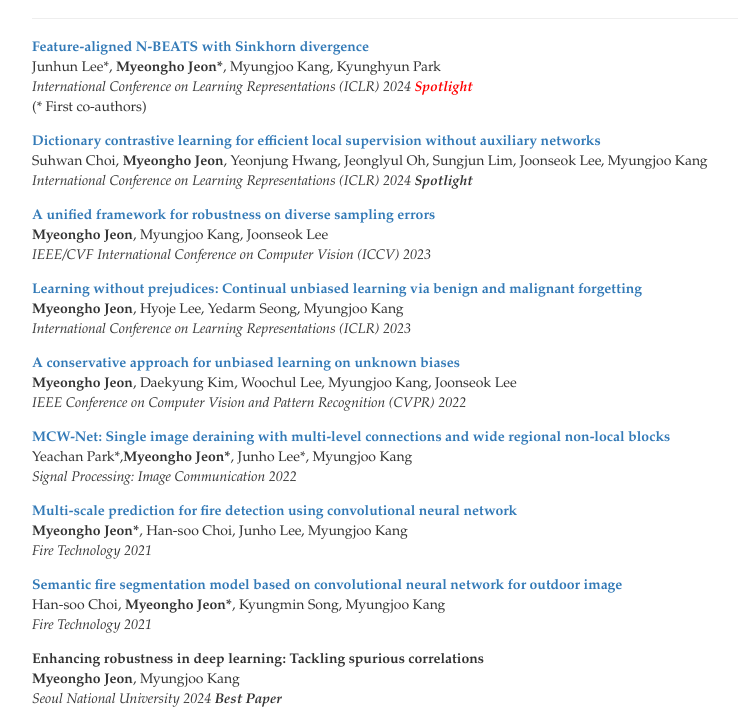
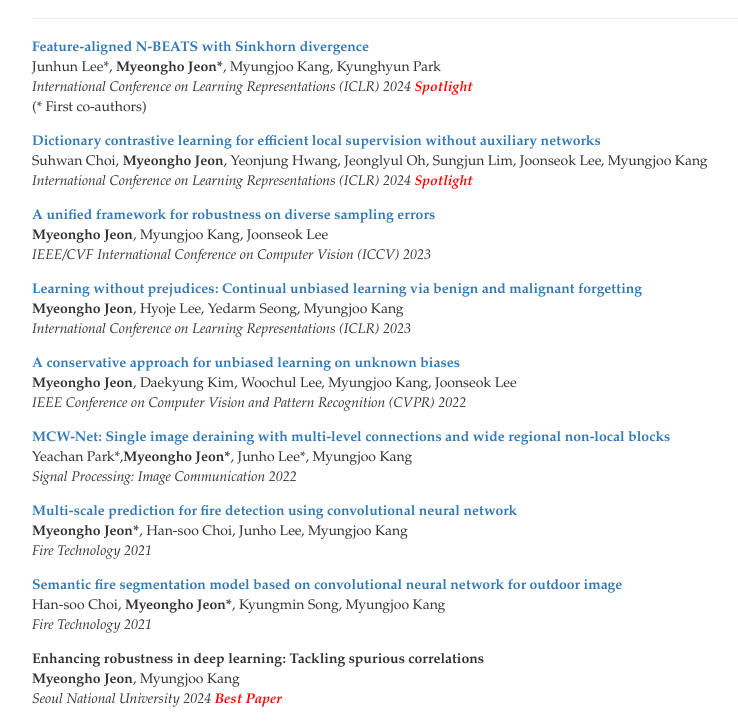
Before and after one commit to aandyjeon/website, a plain HTML site: page index.html in a window 1280 px wide. Shown: the part 682-1407 px from the top of the page, without its empty margins (108-846 px from the left). Drawn offline with Linux system fonts and the light colour scheme; files that its build step writes are made by us from their sources; a script that the page names is missing.

Commit message:
Update index.html

```diff
--- a/index.html
+++ b/index.html
@@ -99,7 +99,7 @@
                             Suhwan Choi, <span class='me'>Myeongho Jeon</span>, Yeonjung Hwang, Jeonglyul Oh, Sungjun Lim, Joonseok Lee, Myungjoo Kang
                         </div>
                         <div class="location">
-                            International Conference on Learning Representations (ICLR) 2024 <b>Spotlight</b>
+                            International Conference on Learning Representations (ICLR) 2024 <b style="color:red">Spotlight</b>
                         </div>
                     </div>
 
@@ -199,7 +199,7 @@
                             <span class='me'>Myeongho Jeon</span>, Myungjoo Kang
                         </div>
                         <div class="location">
-                            Seoul National University 2024 <b>Best Paper</b>
+                            Seoul National University 2024 <b style="color:red">Best Paper</b>
                         </div>
                     </div>
                 </div>
```
